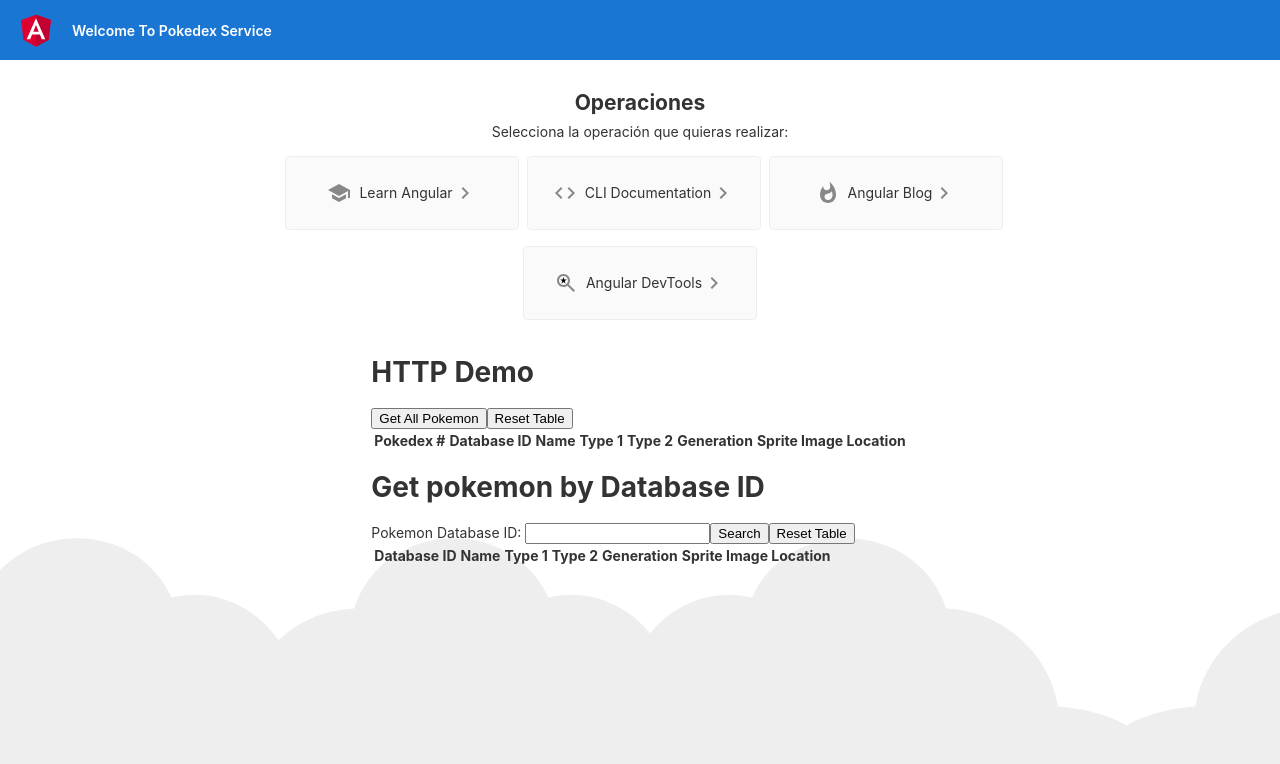
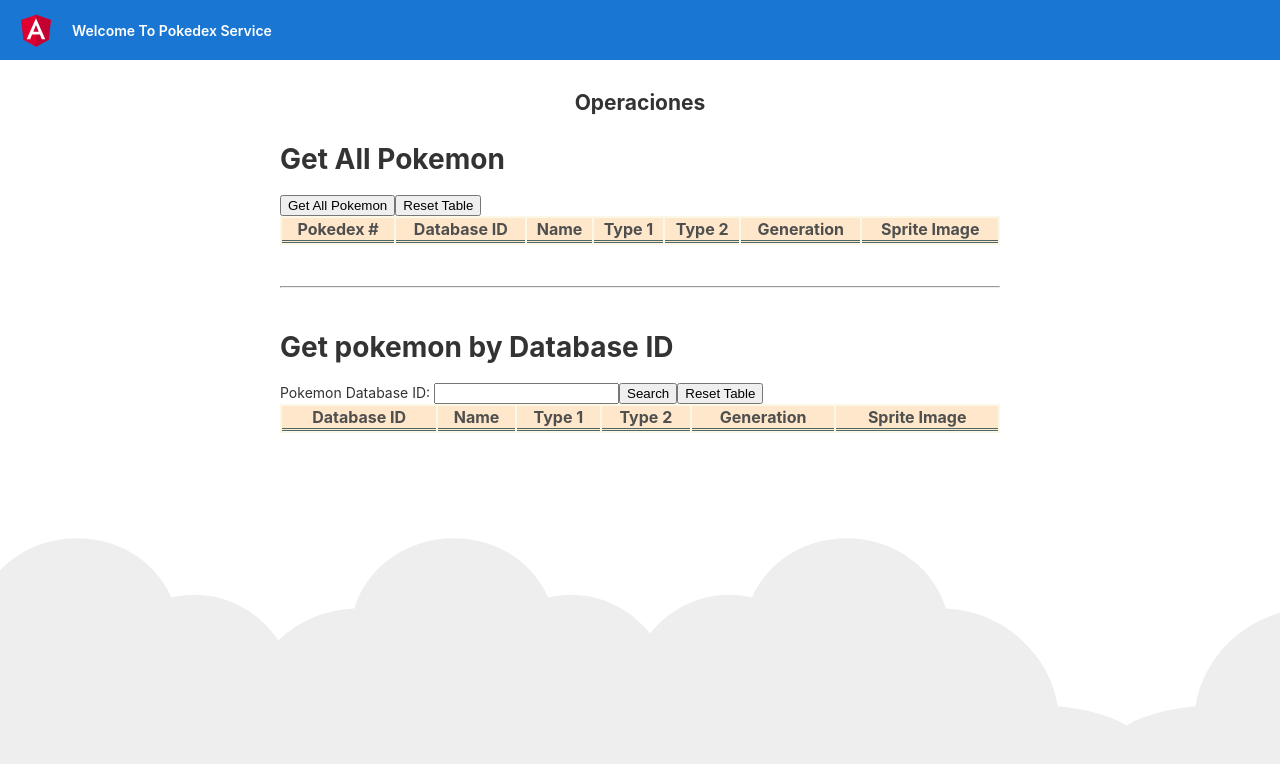
Before and after one commit to TecnoLettuce/PokemonAppFrontend, an Angular app: page / in a window 1280 px wide. Shown: the top 764 px of the page. Built offline with nearby package versions, Linux system fonts and the light colour scheme.

Commit message:
Creado CSS de las tablas

```diff
--- a/src/app/Components/table-view-component/table-view-component.component.css
+++ b/src/app/Components/table-view-component/table-view-component.component.css
@@ -1,4 +1,25 @@
+
+table {
+    width: 100%;
+    background-color: #fcf8e6;opacity:0.9;
+}
+th {
+    background-color: bisque; opacity: 0.95;
+    text-align: center;
+    font-size: medium;
+    border-bottom: double;
+    border-bottom-color:darkslategrey;
+
+}
+
+td {
+    text-align: center;
+    font-size: large;
+    border-bottom: double;
+    border-bottom-color: rgb(219, 223, 185);
+
+}
 
 img {
-    width: 100%;
+    width: 80%;
 }
--- a/src/app/Components/table-view-component/table-view-component.component.html
+++ b/src/app/Components/table-view-component/table-view-component.component.html
@@ -1,4 +1,4 @@
-<h1 class="heading"><strong>HTTP </strong>Demo</h1>
+<h1 class="heading"><strong>Get </strong>All Pokemon</h1>
 
 <!--
 <div class="form-group">
@@ -14,8 +14,6 @@
 
 <div *ngIf="loadingSW">loading...</div>
 
-
-
 <table class='table'>
   <thead>
     <tr>
@@ -25,7 +23,7 @@
       <th>Type 1</th>
       <th>Type 2</th>
       <th>Generation</th>
-      <th>Sprite Image Location</th>
+      <th>Sprite Image</th>
     </tr>
   </thead>
   <tbody>
@@ -41,6 +39,10 @@
   </tbody>
 </table>
 
+<br>
+<br>
+<hr>
+<br>
 <h1>Get pokemon by Database ID</h1>
 
 
@@ -49,9 +51,6 @@
   <input id="pokemonId" type="number" [formControl]="pokemonId">
   <button type="button" (click)="getPokemonById()">Search</button>
   <button type="button" (click)="resetTable()">Reset Table</button>
-
-
-
 </div>
 
 <div *ngIf="loadingSW">loading...</div>
@@ -65,7 +64,7 @@
       <th>Type 1</th>
       <th>Type 2</th>
       <th>Generation</th>
-      <th>Sprite Image Location</th>
+      <th>Sprite Image</th>
     </tr>
   </thead>
   <tbody>
--- a/src/app/app.component.html
+++ b/src/app/app.component.html
@@ -272,6 +272,10 @@
     width: 1920px;
   }
 
+  app-table-view-component {
+    width: 75%;
+  }
+
   /* Responsive Styles */
   @media screen and (max-width: 767px) {
     .card-container > *:not(.circle-link) ,
@@ -315,38 +319,7 @@
 
 <div class="content" role="main">
 
-
-
-  <!-- Resources -> Hacer los routing -->
   <h2>Operaciones</h2>
-  <p>Selecciona la operación que quieras realizar:</p>
-
-  <div class="card-container">
-    <a class="card" target="_blank" rel="noopener" href="https://angular.io/tutorial">
-      <svg class="material-icons" xmlns="http://www.w3.org/2000/svg" width="24" height="24" viewBox="0 0 24 24"><path d="M5 13.18v4L12 21l7-3.82v-4L12 17l-7-3.82zM12 3L1 9l11 6 9-4.91V17h2V9L12 3z"/></svg>
-      <span>Learn Angular</span>
-      <svg class="material-icons" xmlns="http://www.w3.org/2000/svg" width="24" height="24" viewBox="0 0 24 24"><path d="M10 6L8.59 7.41 13.17 12l-4.58 4.59L10 18l6-6z"/></svg>    </a>
-
-    <a class="card" target="_blank" rel="noopener" href="https://angular.io/cli">
-      <svg class="material-icons" xmlns="http://www.w3.org/2000/svg" width="24" height="24" viewBox="0 0 24 24"><path d="M9.4 16.6L4.8 12l4.6-4.6L8 6l-6 6 6 6 1.4-1.4zm5.2 0l4.6-4.6-4.6-4.6L16 6l6 6-6 6-1.4-1.4z"/></svg>
-      <span>CLI Documentation</span>
-      <svg class="material-icons" xmlns="http://www.w3.org/2000/svg" width="24" height="24" viewBox="0 0 24 24"><path d="M10 6L8.59 7.41 13.17 12l-4.58 4.59L10 18l6-6z"/></svg>
-    </a>
-
-    <a class="card" target="_blank" rel="noopener" href="https://blog.angular.io/">
-      <svg class="material-icons" xmlns="http://www.w3.org/2000/svg" width="24" height="24" viewBox="0 0 24 24"><path d="M13.5.67s.74 2.65.74 4.8c0 2.06-1.35 3.73-3.41 3.73-2.07 0-3.63-1.67-3.63-3.73l.03-.36C5.21 7.51 4 10.62 4 14c0 4.42 3.58 8 8 8s8-3.58 8-8C20 8.61 17.41 3.8 13.5.67zM11.71 19c-1.78 0-3.22-1.4-3.22-3.14 0-1.62 1.05-2.76 2.81-3.12 1.77-.36 3.6-1.21 4.62-2.58.39 1.29.59 2.65.59 4.04 0 2.65-2.15 4.8-4.8 4.8z"/></svg>
-      <span>Angular Blog</span>
-      <svg class="material-icons" xmlns="http://www.w3.org/2000/svg" width="24" height="24" viewBox="0 0 24 24"><path d="M10 6L8.59 7.41 13.17 12l-4.58 4.59L10 18l6-6z"/></svg>
-    </a>
-
-    <a class="card" target="_blank" rel="noopener" href="https://angular.io/devtools/">
-      <svg class="material-icons" xmlns="http://www.w3.org/2000/svg" enable-background="new 0 0 24 24" height="24px" viewBox="0 0 24 24" width="24px" fill="#000000"><g><rect fill="none" height="24" width="24"/></g><g><g><path d="M14.73,13.31C15.52,12.24,16,10.93,16,9.5C16,5.91,13.09,3,9.5,3S3,5.91,3,9.5C3,13.09,5.91,16,9.5,16 c1.43,0,2.74-0.48,3.81-1.27L19.59,21L21,19.59L14.73,13.31z M9.5,14C7.01,14,5,11.99,5,9.5S7.01,5,9.5,5S14,7.01,14,9.5 S11.99,14,9.5,14z"/><polygon points="10.29,8.44 9.5,6 8.71,8.44 6.25,8.44 8.26,10.03 7.49,12.5 9.5,10.97 11.51,12.5 10.74,10.03 12.75,8.44"/></g></g></svg>
-      <span>Angular DevTools</span>
-      <svg class="material-icons" xmlns="http://www.w3.org/2000/svg" width="24" height="24" viewBox="0 0 24 24"><path d="M10 6L8.59 7.41 13.17 12l-4.58 4.59L10 18l6-6z"/></svg>
-    </a>
-
-  </div>
-
   <app-table-view-component></app-table-view-component>
 
   <!-- Footer -->
```
